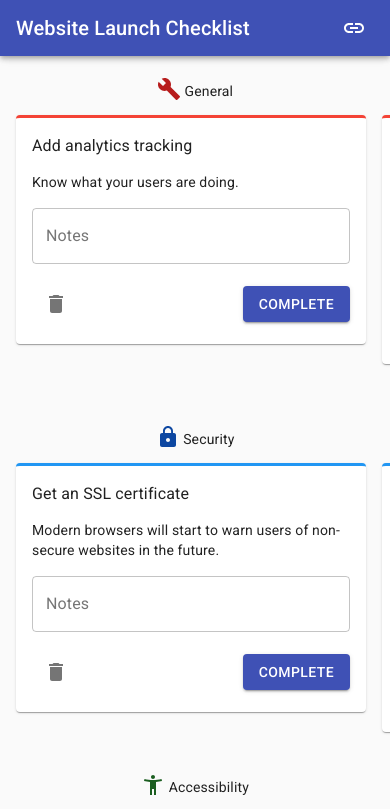
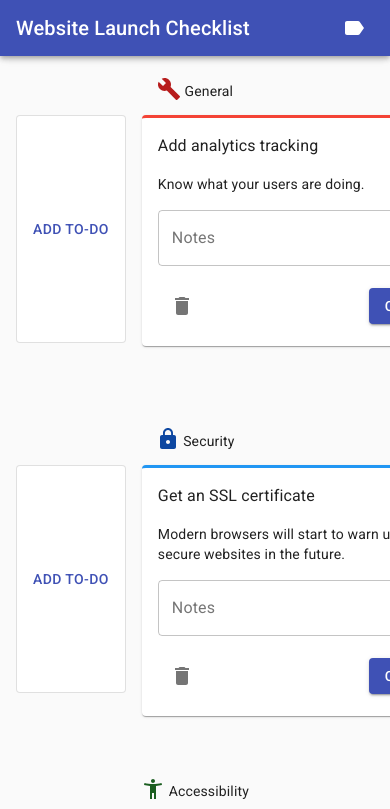
Before and after one commit to almondj/websitechecklist, a React (Create React App) app: page / in a window 390 px wide. Shown: the top 809 px of the page. Built offline with nearby package versions, Linux system fonts and the light colour scheme.

Commit message:
adjusted project title field, started adding new card features

```diff
--- a/src/PoolBanner.jsx
+++ b/src/PoolBanner.jsx
@@ -8,7 +8,7 @@ import { withStyles } from "@material-ui/core/styles";
 import { fade } from "@material-ui/core/styles/colorManipulator";
 import Typography from "@material-ui/core/Typography";
 import IconButton from "@material-ui/core/IconButton";
-import InsertLink from "@material-ui/icons/InsertLink";
+import Label from "@material-ui/icons/Label";
 import Button from "@material-ui/core/Button";
 import TextField from "@material-ui/core/TextField";
 import InputBase from "@material-ui/core/InputBase";
@@ -149,10 +149,10 @@ class PoolBanner extends Component {
             color="inherit"
             className={classes.urlIcon}
             onClick={this.handleClickOpen}
-            aria-label="Website URL"
+            aria-label="Project Name"
             id="urlIcon"
           >
-            <InsertLink />
+            <Label />
           </IconButton>
           <InputBase
             margin="dense"
@@ -160,9 +160,8 @@ class PoolBanner extends Component {
             onChange={e => this.handleUrl(e.target.value)}
             onBlur={e => this.handleSave(e.target.value)}
             value={this.state.url}
-            type="url"
+            type="text"
             inputProps={{ "aria-labelledby": "urlIcon", maxLength: "500" }}
-            placeholder="http://"
             classes={{
               root: classes.inputRoot,
               input: classes.inputInput
--- a/src/SwimLaneTitle.jsx
+++ b/src/SwimLaneTitle.jsx
@@ -5,9 +5,11 @@ import PropTypes from "prop-types";
 import { withStyles } from "@material-ui/core/styles";
 import AccessibilityNew from "@material-ui/icons/AccessibilityNew";
 import Build from "@material-ui/icons/Build";
+import Button from '@material-ui/core/Button';
 import Search from "@material-ui/icons/Search";
 import Lock from "@material-ui/icons/Lock";
 import InvertColors from "@material-ui/icons/InvertColors";
+import Paper from '@material-ui/core/Paper';
 import red from "@material-ui/core/colors/red";
 import green from "@material-ui/core/colors/green";
 import blue from "@material-ui/core/colors/blue";
@@ -26,6 +28,23 @@ const styles = theme => ({
 		marginTop: 0,
 		[theme.breakpoints.up("sm")]: {
 			marginTop: theme.spacing(4) + "px"
+		}
+	},
+	catPaper: {
+		padding: theme.spacing(1) + "px",
+		textAlign: "center",
+		marginRight: theme.spacing(2),
+		display: "inline-block",
+		[theme.breakpoints.up("lg")]: {
+			display: "block",
+			marginBottom: theme.spacing(2) + "px",
+			marginRight: 0
+		}
+	},
+	catButton: {
+		height: "210px",
+		[theme.breakpoints.up("lg")]: {
+			height: "auto"
 		}
 	},
 	iconRed: {
@@ -59,6 +78,9 @@ class SwimLaneTitle extends Component {
 					{titleIcon(this.props.category, classes)}{" "}{/* space inserted by prettier */}
 					{this.props.category}
 				</p>
+				<Paper className={classes.catPaper} variant="outlined">
+					<Button className={classes.catButton} color="primary">Add To-Do</Button>
+				</Paper>
 			</React.Fragment>
 		);
 	}
--- a/src/Swimmer.jsx
+++ b/src/Swimmer.jsx
@@ -47,6 +47,12 @@ const styles = theme => ({
   completed: {
     backgroundColor: grey[200],
   },
+  default: {
+    display: "block"
+  },
+  hidden: {
+    display: "none"
+  },
   borderRed: {
     borderColor: red[500]
   },
@@ -69,13 +75,6 @@ const styles = theme => ({
   anchor: {
     color: blue[500],
     fontWeight: "medium"
-  }
-});
-
-// Specific to swimmer title to match material design specs
-const titleWeight = createMuiTheme({
-  typography: {
-    fontSize: 16
   }
 });
 
@@ -172,13 +171,15 @@ class Swimmer extends Component {
               this.state.category,
               classes);
     let buttonText = "Complete";
+    let descriptionState = classes.default;
 
     // Swimmer completed, adjust look
     if (this.state.completed.toLowerCase() === "true") {
-      title = <s>{title}</s>;
+      /*title = <s>{title}</s>;*/
       buttonStyle = "default";
       bgColor = classes.completed;
       buttonText = "Completed";
+      descriptionState = classes.hidden;
     }
 
     if (this.state.visible.toLowerCase() === "true") {
@@ -187,10 +188,14 @@ class Swimmer extends Component {
           <Paper
             className={`${classes.paper} ${bgColor}`}
           >
-            <MuiThemeProvider theme={titleWeight}>
-              <Typography>{title}</Typography>
-            </MuiThemeProvider>
-            <p dangerouslySetInnerHTML={createMarkup(this.state.description)} />
+            <Typography paragraph={true}>{title}</Typography>
+            <Typography
+              paragraph={true}
+              variant="body2"
+              className={descriptionState}
+              dangerouslySetInnerHTML={createMarkup(this.state.description)}
+            />
+            <div className={descriptionState}>
               <SwimmerTag
                 hash={this.state.hash}
                 swimmer={this.state.swimmer}
@@ -198,6 +203,7 @@ class Swimmer extends Component {
                 progress={this.props.progress}
                 error={this.props.error}
               />
+            </div>
             <Grid
               container
               direction="row"
--- a/src/SwimmerTag.jsx
+++ b/src/SwimmerTag.jsx
@@ -43,6 +43,7 @@ class SwimmerTag extends Component {
 			note: this.props.value,
 			swimmer: this.props.swimmer,
 			hash: this.props.hash,
+			completed: this.props.completeVal,
 			active: false
 		};
 	}
```
Also changed, not shown: src/data/convertcsv.json (+1 -1 lines). Lines whose indentation alone changed are shown as unchanged.
